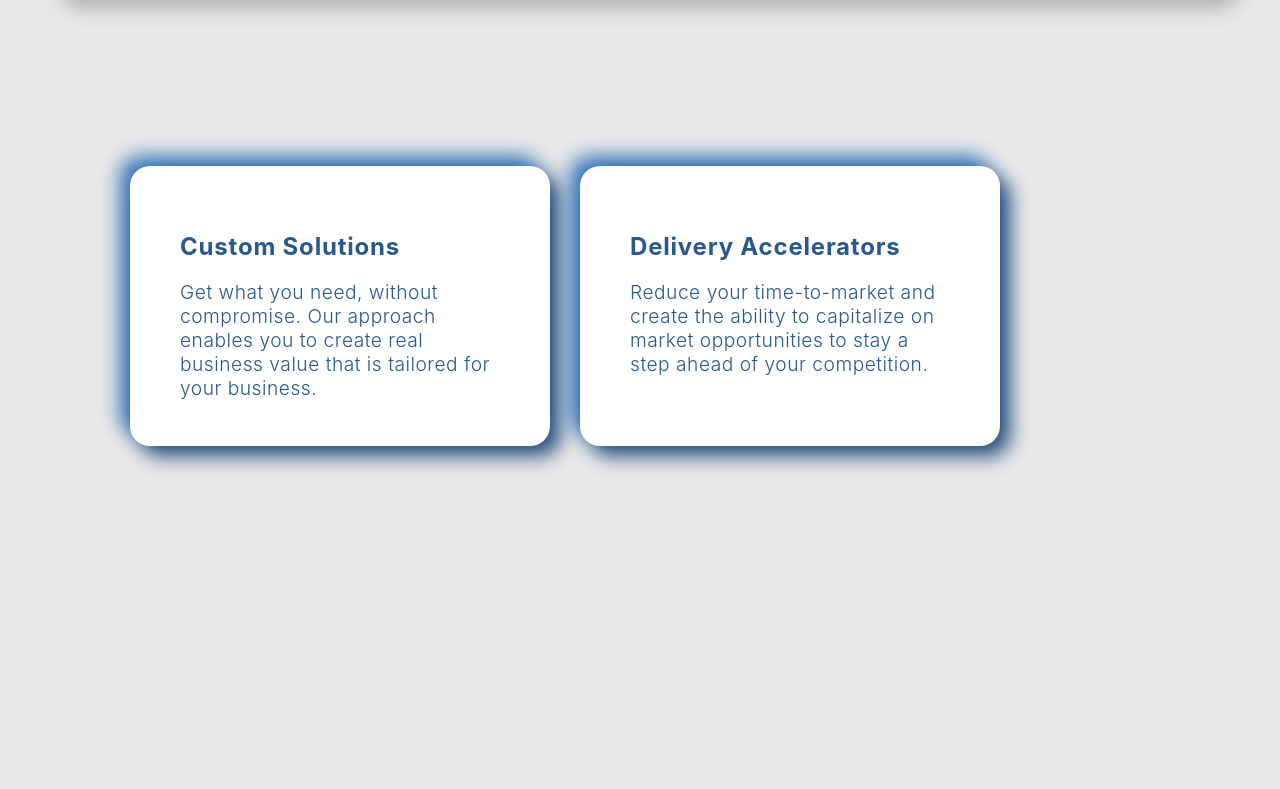
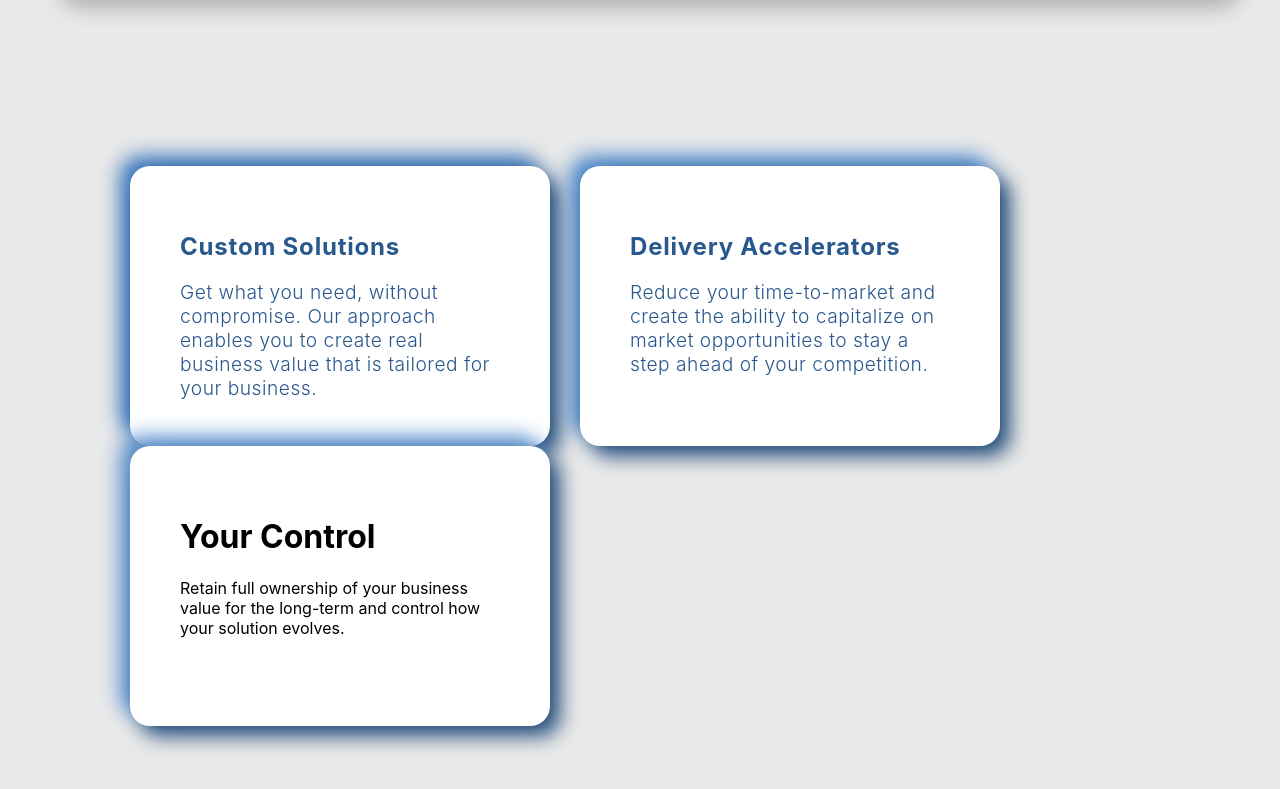
Before and after one commit to MilanP5G/weareadaptive.com, a React (Create React App) app: page / in a window 1280 px wide. Shown: the part 1582-2371 px from the top of the page. Before the commit the page ends 2178 px from the top, so only its background shows below. Built offline with nearby package versions, Linux system fonts and the light colour scheme.

Commit message:
styled box for 'your control' and made neumorphic design

```diff
--- a/src/styling/main.css
+++ b/src/styling/main.css
@@ -103,7 +103,7 @@ body {
   border-radius: 20px;
   float: left;
   box-shadow: 10px 10px 20px #234c7a,
-              -10px -10px 20px #3676bd;
+              -10px -10px 20px #4987cb;
 }
 
 .origin-box .origin-features .origin-feature-da h1 {
@@ -118,3 +118,16 @@ body {
   color: #28588d;
   letter-spacing: 0.5px;
 }
+
+.origin-box .origin-features .origin-feature-yc {
+  background: #ffffff;
+  position: relative;
+  width: 320px;
+  height: 180px;
+  padding: 50px;
+  bottom: 150px;
+  border-radius: 20px;
+  float: left;
+  box-shadow: 10px 10px 20px #234c7a,
+              -10px -10px 20px #5891cf;
+}
```
